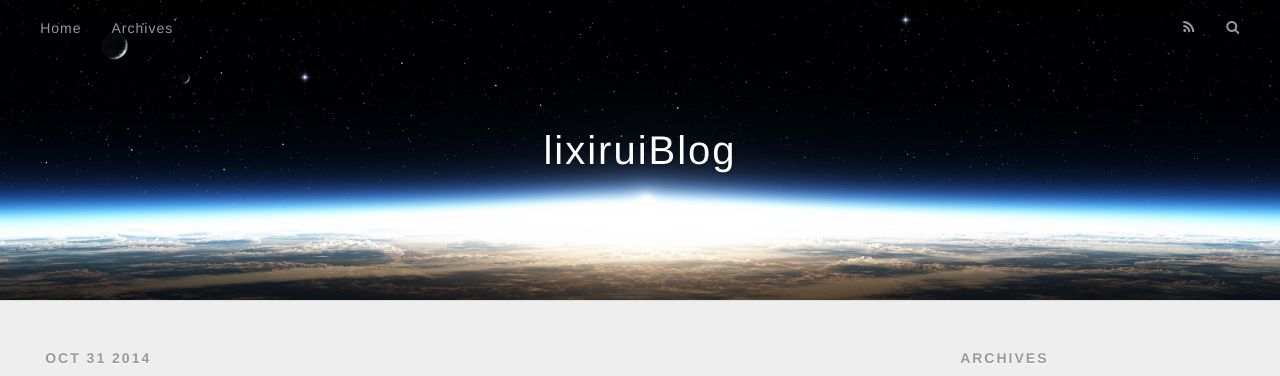
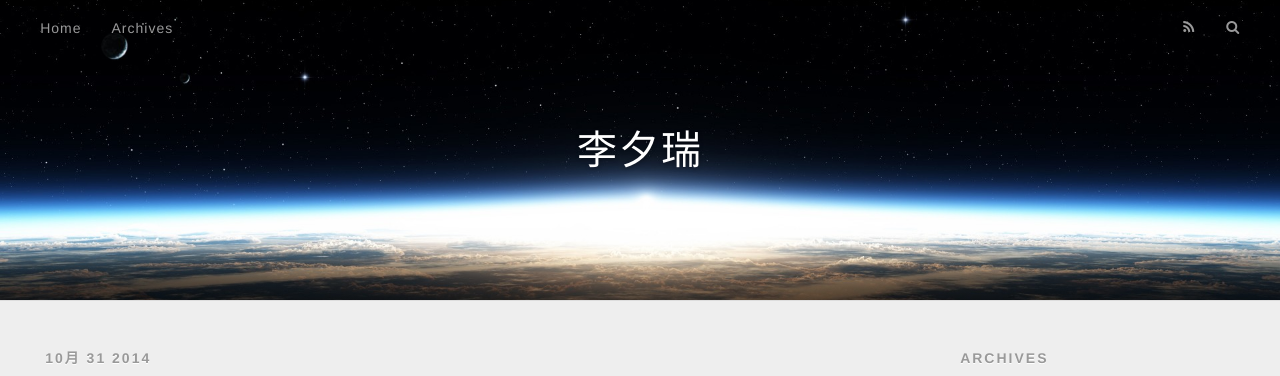
Before and after one commit to lxr0827/lxr0827.github.io, a plain HTML site: page index.html in a window 1280 px wide. Shown: the top 376 px of the page. Drawn offline with nearby package versions, Linux system fonts and the light colour scheme.

Commit message:
Site updated: 2014-10-31 20:10:01

```diff
--- a/index.html
+++ b/index.html
@@ -3,20 +3,20 @@
 <head>
   <meta charset="utf-8">
 
-  <title>lixiruiBlog</title>
+  <title>李夕瑞</title>
   <meta name="viewport" content="width=device-width, initial-scale=1, maximum-scale=1">
   <meta name="description">
 <meta property="og:type" content="website">
-<meta property="og:title" content="lixiruiBlog">
+<meta property="og:title" content="李夕瑞">
 <meta property="og:url" content="http://lxr0827.github.io/">
-<meta property="og:site_name" content="lixiruiBlog">
+<meta property="og:site_name" content="李夕瑞">
 <meta property="og:description">
 <meta name="twitter:card" content="summary">
-<meta name="twitter:title" content="lixiruiBlog">
+<meta name="twitter:title" content="李夕瑞">
 <meta name="twitter:description">
 
 
-    <link rel="alternative" href="/atom.xml" title="lixiruiBlog" type="application/atom+xml">
+    <link rel="alternative" href="/atom.xml" title="李夕瑞" type="application/atom+xml">
 
 
     <link rel="icon" href="/favicon.png">
@@ -35,7 +35,7 @@
   <div id="header-outer" class="outer">
     <div id="header-title" class="inner">
       <h1 id="logo-wrap">
-        <a href="/" id="logo">lixiruiBlog</a>
+        <a href="/" id="logo">李夕瑞</a>
       </h1>
 
     </div>
@@ -66,7 +66,7 @@
     <article id="post-hello-world" class="article article-type-post" itemscope itemprop="blogPost">
   <div class="article-meta">
     <a href="/2014/10/31/hello-world/" class="article-date">
-  <time datetime="2014-10-31T03:03:02.000Z" itemprop="datePublished">Oct 31 2014</time>
+  <time datetime="2014-10-31T03:03:02.000Z" itemprop="datePublished">10月 31 2014</time>
 </a>
 
   </div>
@@ -159,7 +159,7 @@
 
   <div class="outer">
     <div id="footer-info" class="inner">
-      &copy; 2014 lixirui<br>
+      &copy; 2014 李夕瑞<br>
       Powered by <a href="http://hexo.io/" target="_blank">Hexo</a>
     </div>
   </div>
```
Also changed, not shown: 2014/10/31/hello-world/index.html (+6 -6 lines), archives/2014/10/index.html (+8 -8 lines), archives/2014/index.html (+8 -8 lines), archives/index.html (+8 -8 lines).
